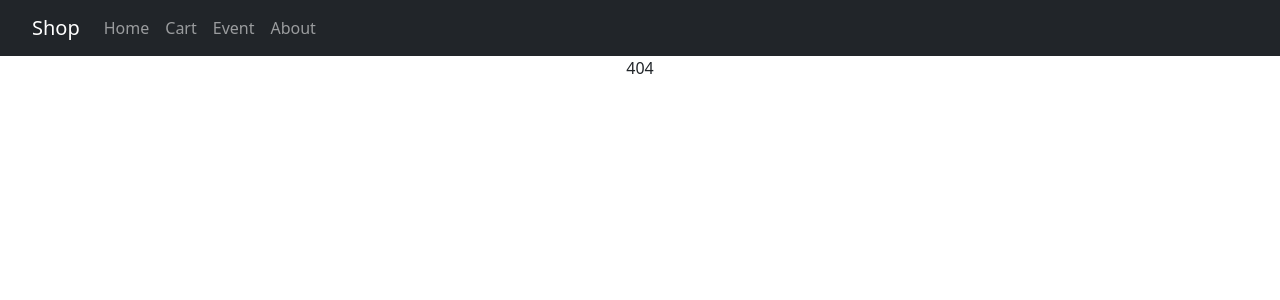
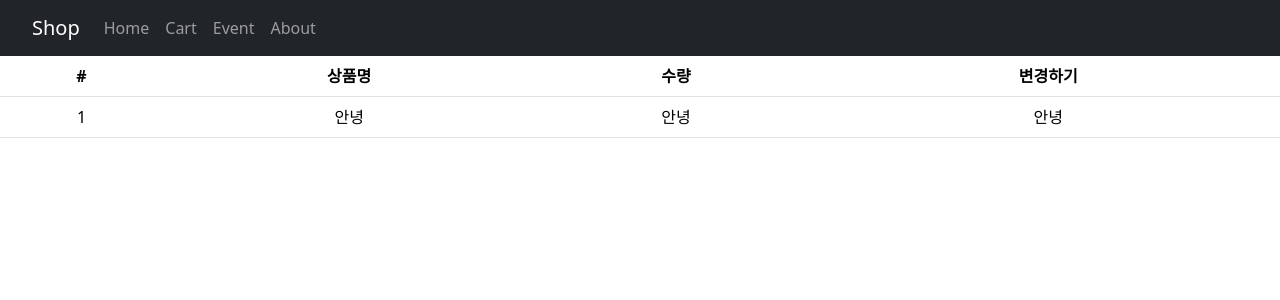
Before and after one commit to mushroom7371/reactStudy, a React (Create React App) app: page /cart in a window 1280 px wide. Before the commit this address had no page. Shown: the top 300 px of the page. Built offline with nearby package versions, Linux system fonts and the light colour scheme.

Commit message:
FEAT: 장바구니 구현 준비, redux 사용 준비

```diff
--- a/package.json
+++ b/package.json
@@ -3,6 +3,7 @@
   "version": "0.1.0",
   "private": true,
   "dependencies": {
+    "@reduxjs/toolkit": "^1.8.1",
     "@testing-library/jest-dom": "^5.17.0",
     "@testing-library/react": "^13.4.0",
     "@testing-library/user-event": "^13.5.0",
@@ -11,6 +12,7 @@
     "react": "^18.2.0",
     "react-bootstrap": "^2.10.2",
     "react-dom": "^18.2.0",
+    "react-redux": "^8.1.3",
     "react-router-dom": "^6.22.3",
     "react-scripts": "5.0.1",
     "react-spinners": "^0.13.8",
--- a/src/App.js
+++ b/src/App.js
@@ -3,8 +3,9 @@
 import { Button, Col, Container, Nav, Navbar, Row } from "react-bootstrap";
 import { useEffect, useState } from "react";
 import data from "./data";
-import { Route, Link, Routes, useNavigate, Outlet } from "react-router-dom";
+import { Route, Routes, useNavigate, Outlet } from "react-router-dom";
 import DetailPage from "./pages/DetailPage";
+import Cart from "./pages/Cart";
 import Axios from "axios";
 import Loding from "./loding";
 
@@ -46,7 +47,7 @@
             </Nav.Link>
             <Nav.Link
               onClick={() => {
-                navigate("/detail");
+                navigate("/cart");
               }}
             >
               Cart
@@ -133,6 +134,7 @@
           path="/detail/:id"
           element={<DetailPage shoseData={shoseData} />}
         />
+        <Route path="/cart" element={<Cart />} />
         <Route path="/about" element={<About />}>
           <Route path="member" element={<div>멤버임</div>} />
           <Route path="location" element={<div>위치정보임</div>} />
--- a/src/index.js
+++ b/src/index.js
@@ -4,13 +4,17 @@
 import App from "./App";
 import reportWebVitals from "./reportWebVitals";
 import { BrowserRouter } from "react-router-dom";
+import { Provider } from "react-redux";
+import store from "./store";
 
 const root = ReactDOM.createRoot(document.getElementById("root"));
 root.render(
   <React.StrictMode>
-    <BrowserRouter>
-      <App />
-    </BrowserRouter>
+    <Provider store={store}>
+      <BrowserRouter>
+        <App />
+      </BrowserRouter>
+    </Provider>
   </React.StrictMode>
 );
 
--- /dev/null
+++ b/src/pages/Cart.js
@@ -0,0 +1,28 @@
+import { Table } from "react-bootstrap";
+
+function Cart() {
+  return (
+    <div>
+      <Table>
+        <thead>
+          <tr>
+            <th>#</th>
+            <th>상품명</th>
+            <th>수량</th>
+            <th>변경하기</th>
+          </tr>
+        </thead>
+        <tbody>
+          <tr>
+            <td>1</td>
+            <td>안녕</td>
+            <td>안녕</td>
+            <td>안녕</td>
+          </tr>
+        </tbody>
+      </Table>
+    </div>
+  );
+}
+
+export default Cart;
--- /dev/null
+++ b/src/store.js
@@ -0,0 +1,5 @@
+import { configureStore } from "@reduxjs/toolkit";
+
+export default configureStore({
+  reducer: {},
+});
```
Also changed, not shown: 1 other file (tests, documents, lock files or other folders).
